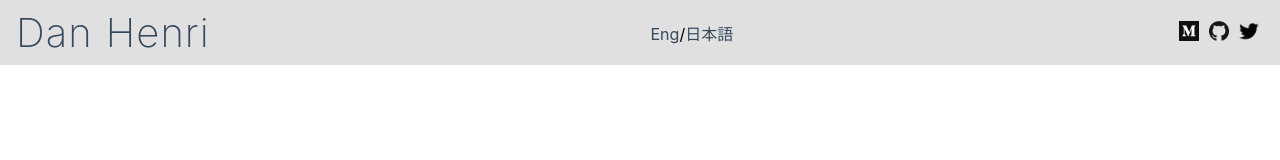
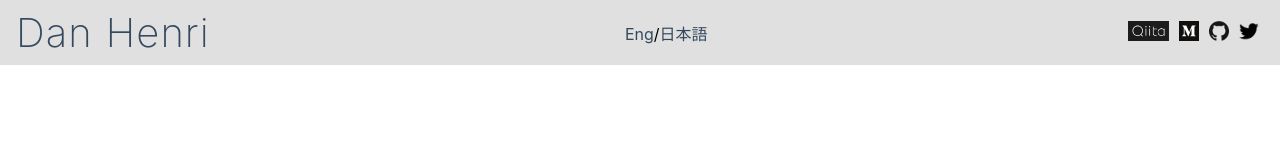
Before and after one commit to biskwikman/my-site, a Nuxt app: page / in a window 1280 px wide. Shown: the top 160 px of the page. Built offline with nearby package versions, Linux system fonts and the light colour scheme; a web font is replaced by a local one.

Commit message:
added qiita link in header

```diff
--- a/components/Header.vue
+++ b/components/Header.vue
@@ -3,6 +3,7 @@
     <nuxt-link to="/" style="text-decoration:none"><h1 class="HeaderTitle">{{ headerTitle }}</h1></nuxt-link>
     <p><nuxt-link class="lang" to="/" style="text-decoration:none">Eng</nuxt-link>/<nuxt-link class="lang" to="/jp/" style="text-decoration:none">日本語</nuxt-link></p>
     <div class="HeaderLinks">
+      <a href="https://qiita.com/biskwikman"><img src="../static/qiita-rect.png" height="20px"></a>
       <a href="https://medium.com/@djosephhenri"><img src="../static/Monogram.svg" width="20px" height="20px"></a>
       <a href="https://github.com/biskwikman"><img src="../static/GitHub-Mark-120px-plus.png" width="20px" height="20px"></a>
       <a href="https://twitter.com/biskwikman"><img src="../static/twitter.png" width="20px" height="20px"></a>
```
Also changed, not shown: package.json (+6 -6 lines), static/qiita-rect.png (added), 1 other file (tests, documents, lock files or other folders).
